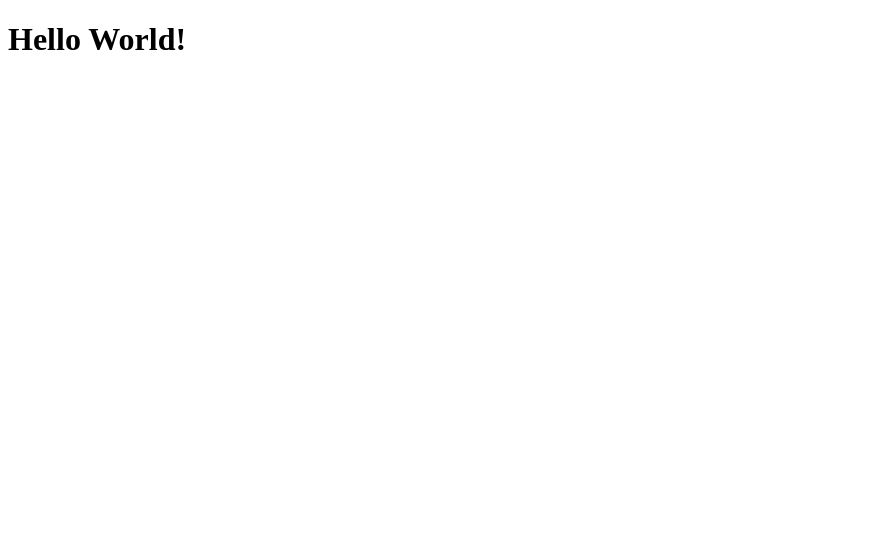
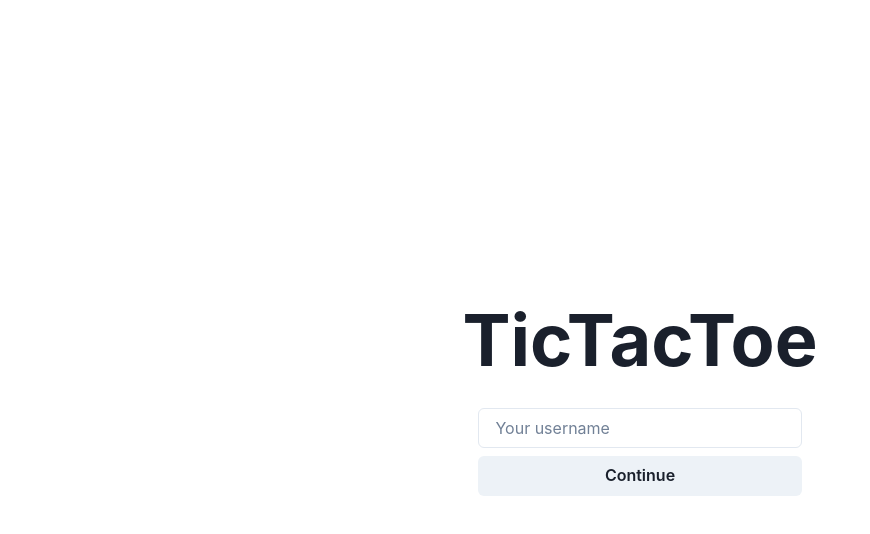
Before and after one commit to nelrnd/tictactoe, a React (Vite) app in the folder client/: page / in a window 1280 px wide. Shown: the top 534 px of the page, without its empty margins (0-870 px from the left). Built offline with nearby package versions, Linux system fonts and the light colour scheme.

Commit message:
integrate chakra ui and create home page

```diff
--- a/client/package.json
+++ b/client/package.json
@@ -10,6 +10,10 @@
     "preview": "vite preview"
   },
   "dependencies": {
+    "@chakra-ui/react": "^2.8.2",
+    "@emotion/react": "^11.11.4",
+    "@emotion/styled": "^11.11.5",
+    "framer-motion": "^11.2.10",
     "react": "^18.2.0",
     "react-dom": "^18.2.0",
     "react-router-dom": "^6.23.1",
--- a/client/src/App.jsx
+++ b/client/src/App.jsx
@@ -1,8 +1,51 @@
+import { Box, Button, Center, Container, Heading, Input, Stack } from "@chakra-ui/react"
+import { useState } from "react"
+
 function App() {
+  const [username, setUsername] = useState("")
+  const [stage, setStage] = useState(0)
+
+  function handleContinue(event) {
+    event.preventDefault()
+
+    if (username.trim() === "") {
+      setUsername("")
+      return
+    }
+
+    setStage((stage) => ++stage)
+  }
+
   return (
-    <div>
-      <h1>Hello World!</h1>
-    </div>
+    <Center h="100vh">
+      <Box>
+        <Heading as="h1" size="4xl" textAlign="center" paddingBottom="2rem">
+          TicTacToe
+        </Heading>
+
+        <Container>
+          {stage === 0 && (
+            <form onSubmit={handleContinue}>
+              <Stack>
+                <Input
+                  placeholder="Your username"
+                  value={username}
+                  onChange={(e) => setUsername(e.target.value)}
+                  required
+                />
+                <Button>Continue</Button>
+              </Stack>
+            </form>
+          )}
+          {stage === 1 && (
+            <Stack>
+              <Button>Play</Button>
+              <Button>Create private room</Button>
+            </Stack>
+          )}
+        </Container>
+      </Box>
+    </Center>
   )
 }
 
--- a/client/src/main.jsx
+++ b/client/src/main.jsx
@@ -1,10 +1,13 @@
 import React from "react"
 import ReactDOM from "react-dom/client"
+import { ChakraProvider } from "@chakra-ui/react"
 import App from "./App.jsx"
 import "./index.css"
 
 ReactDOM.createRoot(document.getElementById("root")).render(
   <React.StrictMode>
-    <App />
+    <ChakraProvider>
+      <App />
+    </ChakraProvider>
   </React.StrictMode>
 )
```
Also changed, not shown: 1 other file (tests, documents, lock files or other folders).
